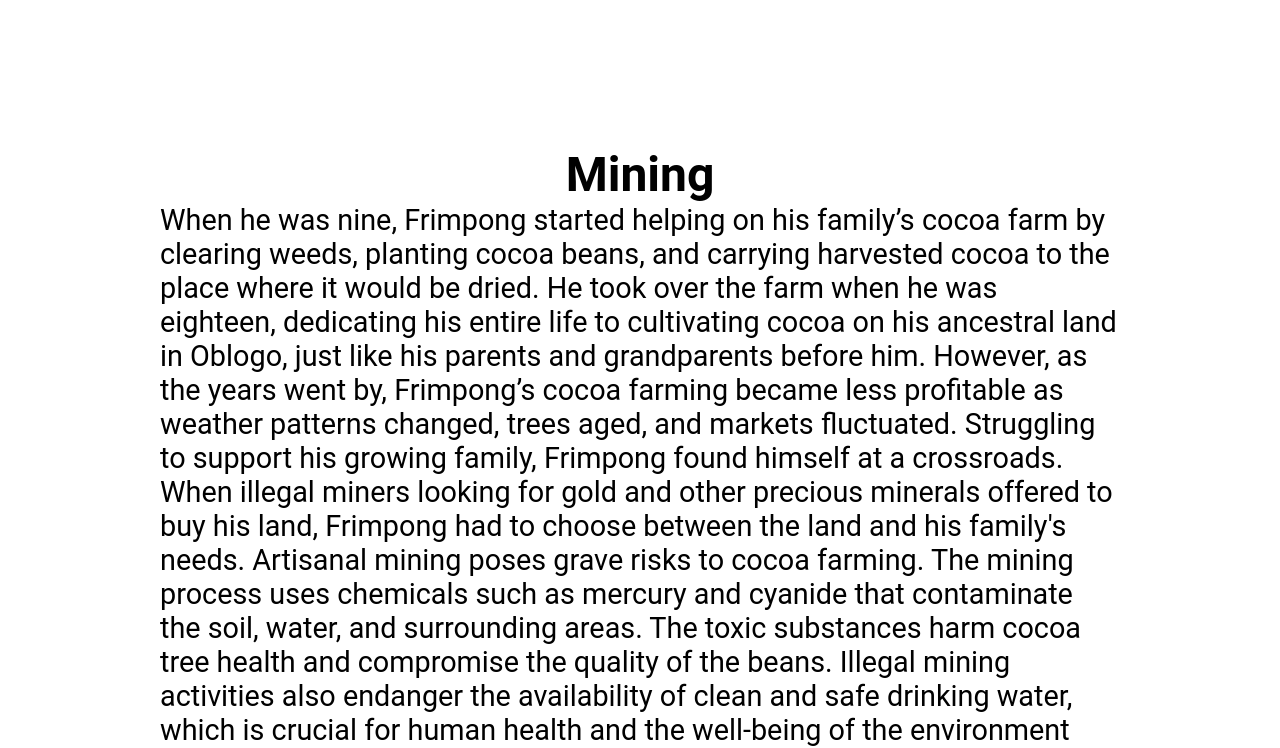
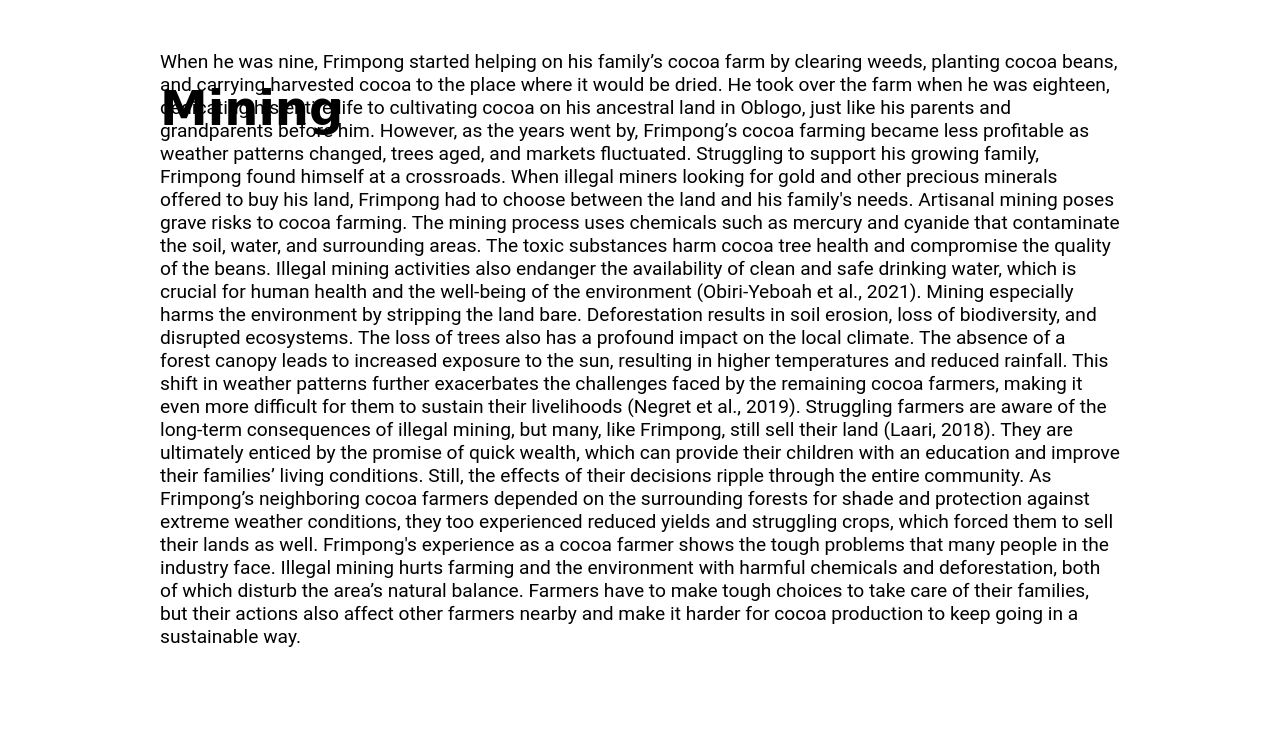
Before and after one commit to Buzzmalik/Malikk-1, a plain HTML site: page article.html in a window 1280 px wide. Shown: the part 59-807 px from the top of the page. Drawn offline with Linux system fonts and the light colour scheme.

Commit message:
first commit

```diff
--- a/articale.css
+++ b/articale.css
@@ -39,7 +39,12 @@ nav  a{
 }
 
 .article p{
-    font-size: 1.8rem;
+    font-size: 1.2rem;
+
+}
+
+.article2 p{
+    font-size: 1.2rem;
 
 }
 
@@ -50,6 +55,28 @@ nav  a{
 }
 
 #heading{
+    position:absolute;
     text-align: center;
     font-size: 3rem;
+    top: 5%;
 }
+
+.hed_con p{
+    position: relative;
+    top: 3%;
+}
+
+
+
+.article{
+    position: relative;
+    margin-top: 5%;
+}
+
+h2{
+    font-family: 'Chela One', cursive;
+}
+
+body{
+    font-family: 'Chela One', cursive;
+}
```
